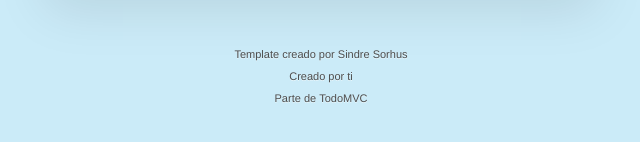
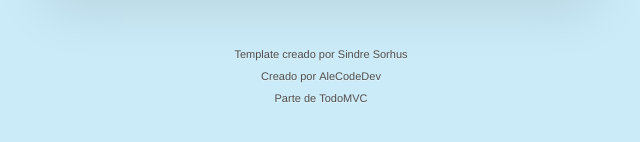
Before and after one commit to AleCodeDev/task-list, a website built with Vite: page index.html in a window 1280 px wide. Shown: the part 452-594 px from the top of the page, 319-959 px from the left. Built offline with nearby package versions, Linux system fonts and the light colour scheme.

Commit message:
update create by

```diff
--- a/src/todos/app.html
+++ b/src/todos/app.html
@@ -55,6 +55,6 @@
 <footer class="info">
     <p>Template creado por <a href="http://sindresorhus.com">Sindre Sorhus</a></p>
     <!-- Change this out with your name and url ↓ -->
-    <p>Creado por <a href="http://todomvc.com">ti</a></p>
+    <p>Creado por <a href="http://todomvc.com">AleCodeDev</a></p>
     <p>Parte de <a href="http://todomvc.com">TodoMVC</a></p>
 </footer>
```
